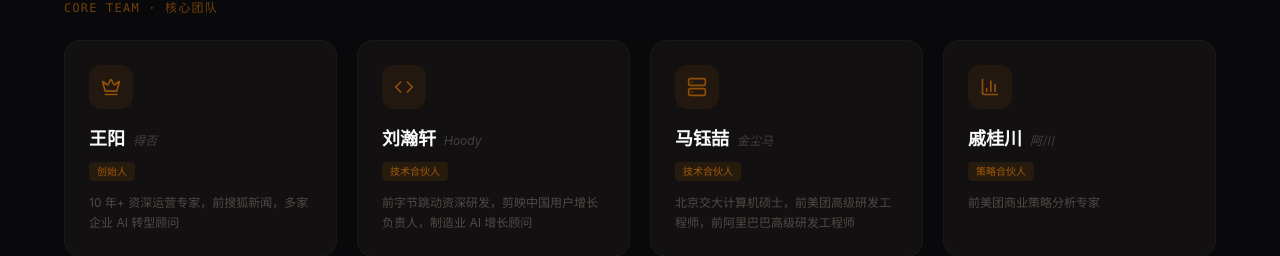
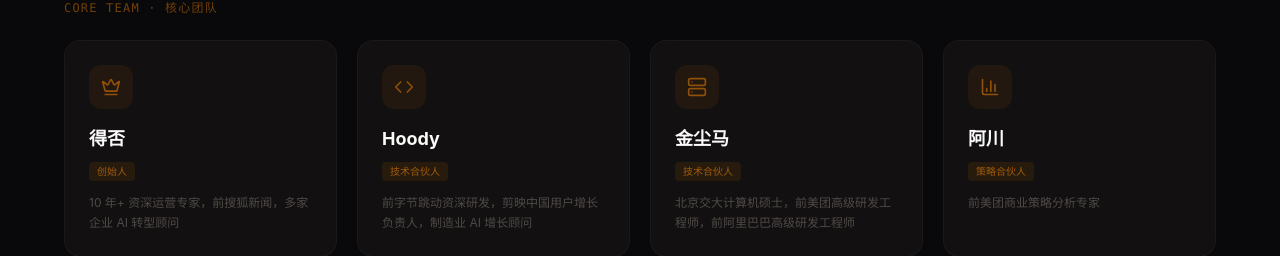
Before and after one commit to wangdefou-dev/defou-website, a React (Vite) app: page / in a window 1280 px wide. Shown: the part 6155-6411 px from the top of the page. Built offline with nearby package versions, Linux system fonts and the light colour scheme.

Commit message:
fix: 团队成员改为显示昵称
Co-Authored-By: Claude Opus 4 (1M context) <noreply@anthropic.com>

```diff
--- a/src/components/Team.jsx
+++ b/src/components/Team.jsx
@@ -5,29 +5,25 @@ import { Crown, Code, Server, BarChart3 } from 'lucide-react'
 const coreTeam = [
   {
     icon: Crown,
-    name: '王阳',
-    alias: '得否',
+    name: '得否',
     role: '创始人',
     desc: '10 年+ 资深运营专家，前搜狐新闻，多家企业 AI 转型顾问',
   },
   {
     icon: Code,
-    name: '刘瀚轩',
-    alias: 'Hoody',
+    name: 'Hoody',
     role: '技术合伙人',
     desc: '前字节跳动资深研发，剪映中国用户增长负责人，制造业 AI 增长顾问',
   },
   {
     icon: Server,
-    name: '马钰喆',
-    alias: '金尘马',
+    name: '金尘马',
     role: '技术合伙人',
     desc: '北京交大计算机硕士，前美团高级研发工程师，前阿里巴巴高级研发工程师',
   },
   {
     icon: BarChart3,
-    name: '戚桂川',
-    alias: '阿川',
+    name: '阿川',
     role: '策略合伙人',
     desc: '前美团商业策略分析专家',
   },
@@ -84,10 +80,7 @@ export default function Team() {
                 <div className="w-11 h-11 rounded-xl bg-primary/8 flex items-center justify-center mb-4">
                   <Icon size={20} className="text-primary/60" />
                 </div>
-                <div className="flex items-baseline gap-2 mb-1">
-                  <h4 className="text-lg font-bold text-warm-white">{m.name}</h4>
-                  {m.alias && <span className="text-xs text-text-muted/50 italic">{m.alias}</span>}
-                </div>
+                <h4 className="text-lg font-bold text-warm-white mb-1">{m.name}</h4>
                 <span className="inline-block px-2 py-0.5 text-[10px] rounded bg-primary/10 text-primary/70 mb-3">{m.role}</span>
                 <p className="text-xs text-text-muted/60 leading-relaxed">{m.desc}</p>
               </motion.div>
```
